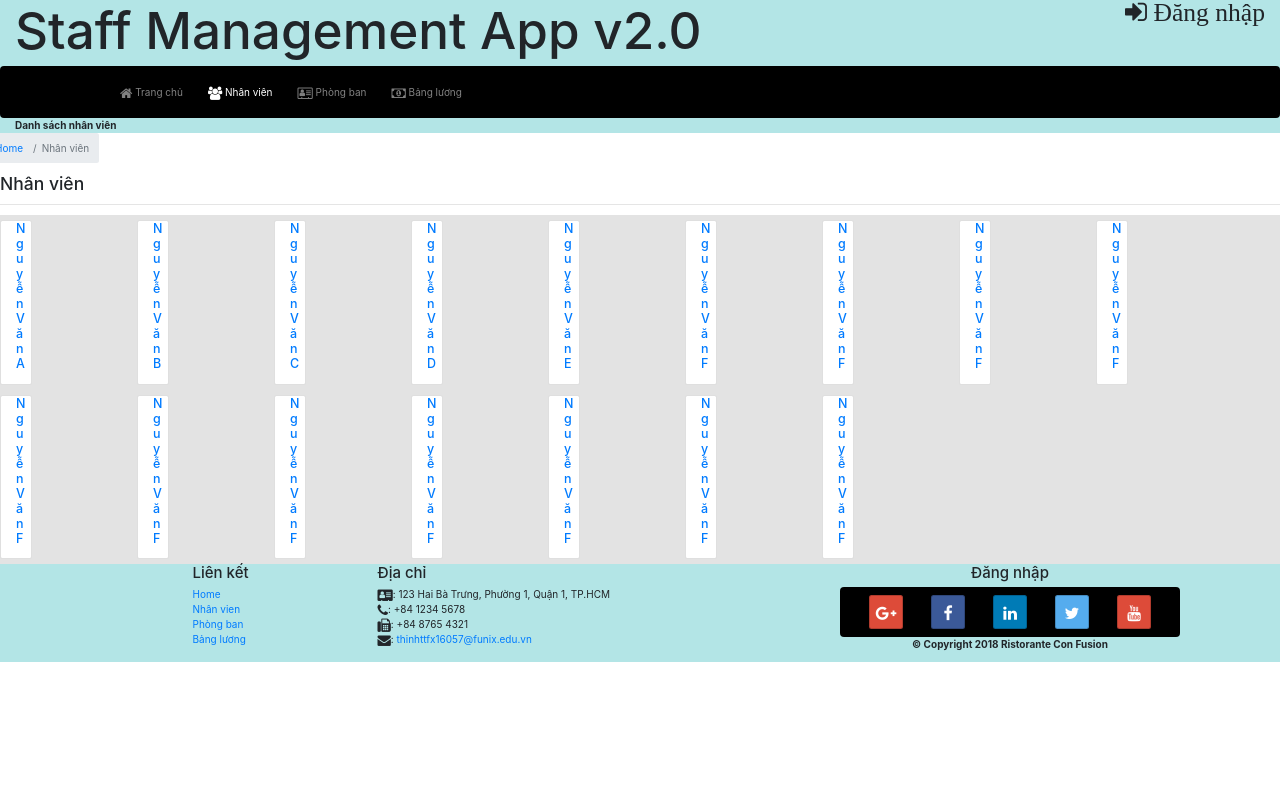
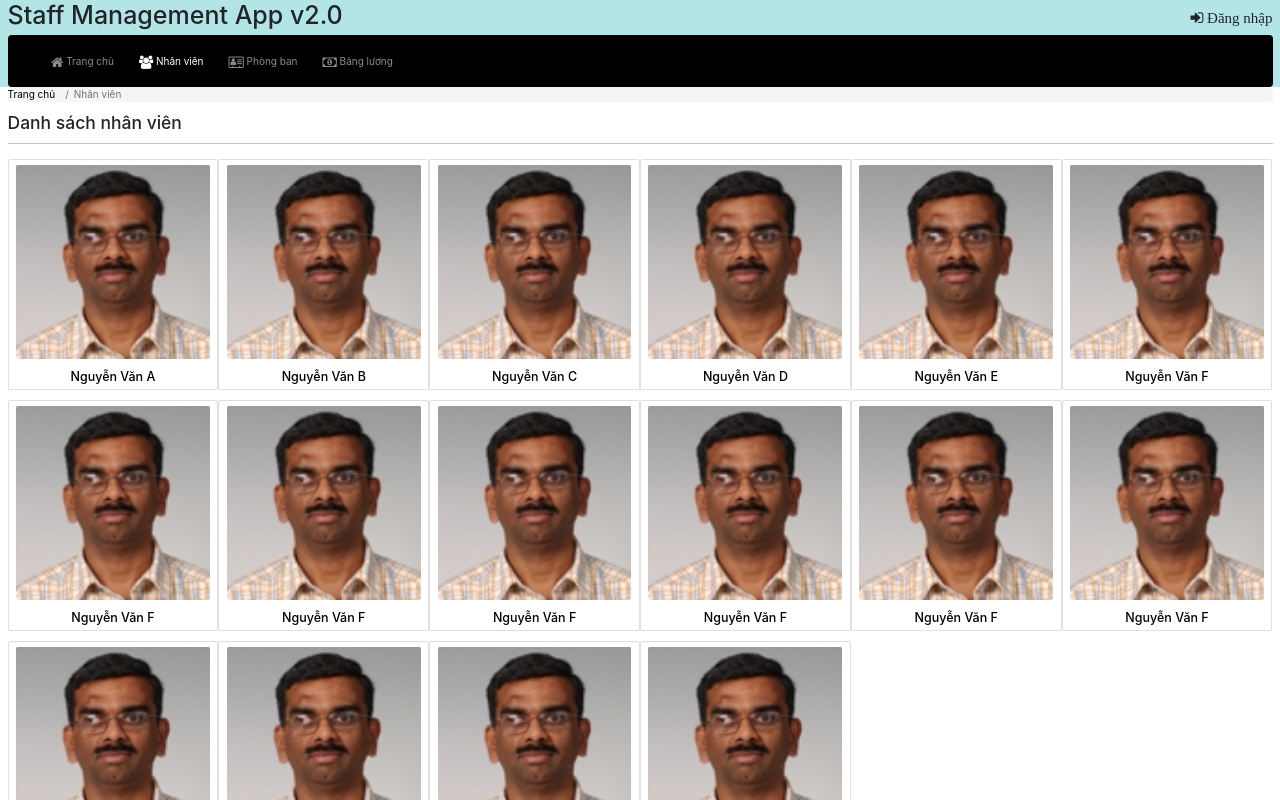
Before and after one commit to ThinhTTFX16057/tets, a React (Create React App) app: page /staff in a window 1280 px wide. Shown: the top 800 px of the page. Built offline with nearby package versions, Linux system fonts and the light colour scheme.

Commit message:
update css for main,stafflist,staffinfo,department,salary Components

```diff
--- a/package.json
+++ b/package.json
@@ -6,7 +6,7 @@
     "@testing-library/jest-dom": "^5.16.4",
     "@testing-library/react": "^12.1.4",
     "@testing-library/user-event": "^13.5.0",
-    "bootstrap": "^4.6.1",
+    "bootstrap": "^5.1.3",
     "bootstrap-social": "^5.1.1",
     "dateformat": "^5.0.3",
     "font-awesome": "4.7",
--- a/src/App.css
+++ b/src/App.css
@@ -1,14 +1,25 @@
 /*CSS header*/
 .header {background-color: rgb(179, 229, 230);}
+.floatleft{float:left}
+.floatright{float:right}
 .navbar-toggler{ background-color:rgb(0, 0, 0);
 }
 .navbar{padding:0;
-margin:0;
-background-color: rgb(0, 0, 0);
-color:white}
-.nav-item{padding-left:15px}
+    margin:0;
+    background-color: rgb(0, 0, 0);
+    color:white}
+.nav-item{padding-left:15px;}
+.nav-link{text-align:left}
 /*End CSS header*/
 
 /*CSS footer*/
 .footer {background-color: rgb(179, 229, 230);}
 /*End CSS footer*/
+
+/*CSS StaffListComponent*/
+a {text-decoration: none;
+    color:black;
+    text-align: center;}
+.title{width:120px;
+display:inline-block}
+/*End CSS StaffListComponent*/
--- a/src/components/DepartmentComponent.js
+++ b/src/components/DepartmentComponent.js
@@ -12,19 +12,19 @@ class Department extends Component{
     render(){
         const renderDepartment=this.props.departments.map((x)=>{
             return(
-                <Card kex={x.id} className='col-md-4 col-sm-6 col-12 m-1'>
+                <Card kex={x.id} className='col-md-4 col-sm-6 col-12 my-2'>
                     <CardBody>
-                        <CardTitle>{x.name}</CardTitle>
+                        <CardTitle><h4>{x.name}</h4></CardTitle>
                         <CardText>Số lượng nhân viên: {x.numberOfStaff}</CardText>
                     </CardBody>
                 </Card>
             );
         })
     return(
-        <div className="container">
+        <div className="container-fluid">
             <div className='row'>
                 <Breadcrumb>
-                    <BreadcrumbItem><Link to='/home'>Home</Link></BreadcrumbItem>
+                    <BreadcrumbItem><Link to='/home'>Trang chủ</Link></BreadcrumbItem>
                     <BreadcrumbItem><Link to='/department' active>Phòng ban</Link></BreadcrumbItem>
                 </Breadcrumb>
             </div>
--- a/src/components/FooterComponent.js
+++ b/src/components/FooterComponent.js
@@ -3,17 +3,17 @@ import React from "react";
 function Footer(props){
     return(
         <div className="footer">
-            <div className="container">
-                    <div className="col-4 offset-1 col-sm-2">
+            <div className="container-fluid">
+                    <div className="col-md-4 col-sm-6 col-12 ">
                         <h4>Liên kết</h4>
-                        <ul className="list-unstyled">
-                            <li><a href="/home">Home</a></li>
+                        <ul className="list-unstyled ">
+                            <li><a href="/home">Trang chủ</a></li>
                             <li><a href="/staff">Nhân vien</a></li>
                             <li><a href="/department">Phòng ban</a></li>
                             <li><a href="/salary">Bảng lương</a></li>
                         </ul>
                     </div>
-                    <div className="col-7 col-sm-5">
+                    <div className="col-md-4 col-sm-6 col-12">
                         <h4>Địa chỉ</h4>
                         <address>
                           <i className="fa fa-address-card fa-lg"></i>: 123 Hai Bà Trưng, Phường 1, Quận 1, TP.HCM<br />
@@ -23,7 +23,7 @@ function Footer(props){
                           thinhttfx16057@funix.edu.vn</a>
                         </address>
                     </div>
-                    <div className="col-12 col-sm-4 align-self-center">
+                    <div className="col-md-4 col-sm-6 col-12 align-self-center">
                         <div className="row justify-content-center">
                             <h4>Đăng nhập</h4>
                         </div>
--- a/src/components/HeaderComponent.js
+++ b/src/components/HeaderComponent.js
@@ -1,5 +1,5 @@
 import React, {Component} from "react";
-import { Nav, Navbar, NavbarToggler, Collapse, NavItem } from 'reactstrap';
+import { Nav, Navbar, Collapse, NavItem } from 'reactstrap';
 import { NavLink } from 'react-router-dom';
 
 class Header extends Component {
@@ -20,20 +20,19 @@ class Header extends Component {
 
     render() {
         return(
-            <div className="header">
-                <div className="container-fluid clearfix">
-                    <div className="float-left">
-                        <h4 style={{fontSize:"4vw"}}>Staff Management App v2.0</h4>
+            <div className="header container-fluid">
+                <div className="clearfix">
+                    <div className="row floatleft d-inline-block">
+                        <h4 style={{fontSize:"25px"}}>Staff Management App v2.0</h4>
                     </div>
-                    <div className="float-right">
-                        <h4 style={{fontSize:"2vw"}} className="fa fa-sign-in"> Đăng nhập</h4>
+                    <div className="row floatright d-inline-block mt-3">
+                        <h4 style={{fontSize:"15px"}} className="fa fa-sign-in"> Đăng nhập</h4>
                     </div>
                 </div>
                 <Navbar dark expand="sm">
-                    <div className="container">
-                        <NavbarToggler onClick={this.toggleNav} />
-                        <Collapse isOpen={this.state.isNavOpen} navbar>
-                            <Nav navbar >
+                    <button aria-label="Toggle navigation" type="button" className="navbar-toggler" onClick={this.toggleNav}><span class="navbar-toggler-icon"></span>Menu</button>
+                    <Collapse isOpen={this.state.isNavOpen} navbar>
+                        <Nav navbar >
                             <NavItem>
                                 <NavLink className="nav-link"  to='/home'><span className="fa fa-home fa-lg"></span> Trang chủ</NavLink>
                             </NavItem>
@@ -46,11 +45,9 @@ class Header extends Component {
                             <NavItem>
                                 <NavLink className="nav-link" to='/salary'><span className="fa fa-money fa-lg"></span> Bảng lương</NavLink>
                             </NavItem>
-                            </Nav>
-                        </Collapse>
-                    </div>
+                        </Nav>
+                    </Collapse>
                 </Navbar>
-
             </div>
         );
     }
--- a/src/components/SalaryComponent.js
+++ b/src/components/SalaryComponent.js
@@ -10,23 +10,23 @@ class Salary extends Component{
     render(){
         const renderSalary=this.props.staffs.map((x)=>{
             return(
-                <Card kex={x.id} className='col-md-4 col-sm-6 col-12 m-1'>
+                <div key={x.id} className='col-md-4 col-sm-6 col-12 my-2'>
                     <CardBody>
-                        <CardTitle>{x.name}</CardTitle>
+                        <CardTitle><h4>{x.name}</h4></CardTitle>
                         <CardText>Mã nhân viên: {x.id}</CardText>
                         <CardText>Hệ số lương: {x.salaryScale}</CardText>
                         <CardText>Số giờ làm thêm: {x.overTime}</CardText>
                         <CardText>Lương: {parseInt(x.salaryScale
                         *3000000+x.overTime*200000/8)}</CardText>
                     </CardBody>
-                </Card>
+                </div>
             );
         })
     return(
-        <div className="container">
-            <div className='row'>
+        <div className="container-fluid">
+            <div>
                 <Breadcrumb>
-                    <BreadcrumbItem><Link to='/home'>Home</Link></BreadcrumbItem>
+                    <BreadcrumbItem><Link to='/home'>Trang chủ</Link></BreadcrumbItem>
                     <BreadcrumbItem><Link to='/department' active>Phòng ban</Link></BreadcrumbItem>
                 </Breadcrumb>
             </div>
--- a/src/components/StaffInfoComponent.js
+++ b/src/components/StaffInfoComponent.js
@@ -11,52 +11,51 @@ class StaffInfo extends Component{
 
     displayInfo(staff){
         return(
-        <Card key={staff.id}>
-            <CardBody  className="col-md-3 col-sm-4 col-12 boximage">
+        <div key={staff.id} className="row">
+            <CardBody  className="col-md-3 col-sm-4 col-12">
                 <CardImg src={staff.image} />
-                <h4>{staff.name}</h4>
             </CardBody>
-            <CardBody className="col-md-9 col-sm-8 col-12 boxinfo">
+            <CardBody className="col-md-9 col-sm-8 col-12">
 
                 <h3>Họ và tên: {staff.name}</h3>
 
-                <div className="clearfix align-middle">
-                    <strong>Ngày sinh:</strong>
+                <div className="my-3">
+                    <div className="title"><strong>Ngày sinh:</strong></div>
                     <input type="text" disabled value={dateFormat(staff.doB,"dd/mm/yyyy")}></input>
                 </div>
 
 
-                <div className="clearfix align-middle">
-                    <strong>Ngày vào công ty: </strong>
+                <div className="my-3">
+                    <div className="title"><strong>Ngày vào công ty:</strong></div>
                     <input type="text" disabled value={dateFormat(staff.startDate,"dd/mm/yyyy")}></input>
                 </div>
 
 
-                <div className="clearfix align-middle">
-                    <strong>Phòng ban:</strong>
+                <div className="my-3">
+                    <div className="title"><strong>Phòng ban:</strong></div>
                     <input type="text" disabled value={staff.department.name}></input>
                 </div>
 
 
-                <div className="clearfix align-middle">
-                    <strong>Số ngày nghỉ còn lại: </strong>
+                <div className="my-3">
+                    <div className="title"><strong>Số ngày nghỉ còn lại:</strong></div>
                     <input type="text" disabled value={staff.annualLeave}></input>
                 </div>
 
 
-                <div className="clearfix align-middle">
-                    <strong>Số ngày đã làm thêm: </strong>
+                <div className="my-3">
+                    <div className="title"><strong>Số giờ đã làm thêm:</strong></div>
                     <input type="text" disabled value={staff.overTime}></input>
                 </div>
 
             </CardBody>
-        </Card>
+        </div>
         );
     };
 
     render(){
         if (this.props.staff!=null){return(
-            <div className="container">
+            <div className="body">
                 <div className='row'>
                     <Breadcrumb>
                         <BreadcrumbItem><Link to='/home'>Home</Link></BreadcrumbItem>
@@ -67,13 +66,13 @@ class StaffInfo extends Component{
                         <Navbar style={{margin: "0"}} color="info">
                             <NavbarBrand href="/"><strong>Thông tin nhân viên</strong></NavbarBrand>
                         </Navbar>
-                        <h3>{this.props.staff.name}</h3>
-                        <hr/>
+
+
                     </div>
                 </div>
-                <div className="row">
+
                     {this.displayInfo(this.props.staff)}
-                </div>
+
             </div>
         )}
         else {return(
--- a/src/components/StaffListComponent.js
+++ b/src/components/StaffListComponent.js
@@ -12,37 +12,32 @@ class StaffList extends Component{
     render(){
         const displayStaff=this.props.staffs.map((x)=>{
             return(
-            <Link to={`/staff/${x.id}`}>
+
             <Card key={x.id} className="col-md-2 col-sm-4 col-xs-6 my-2">
-                <CardImg src={x.image} alt={x.name}/>
-                <CardTitle><h5>{x.name}</h5></CardTitle>
+                <Link to={`/staff/${x.id}`}>
+                <CardImg className="my-2" src={x.image} alt={x.name}/>
+                <CardTitle className="my-2"><h5>{x.name}</h5></CardTitle>
+                </Link>
             </Card>
-            </Link>
+
             )
         });
 
 
 
         return(
-            <div>
-                <div className="App">
-                    <div className="container-fluid header">
-                        <div className="float-left">
-                            <strong>Danh sách nhân viên</strong>
-                        </div>
-                    </div>
-                </div>
+            <div className="container-fluid">
                 <div className='row'>
                 <Breadcrumb>
-                    <BreadcrumbItem><Link to='/home'>Home</Link></BreadcrumbItem>
+                    <BreadcrumbItem><Link to='/home'>Trang chủ</Link></BreadcrumbItem>
                     <BreadcrumbItem active>Nhân viên</BreadcrumbItem>
                 </Breadcrumb>
                 <div className='col-12'>
-                    <h3>Nhân viên</h3>
+                    <h3>Danh sách nhân viên</h3>
                     <hr/>
                 </div>
             </div>
-                <div class="container-fluid" style={{backgroundColor: "rgba(220,220,220,0.8)"}}>
+                <div class="container-fluid">
                     <div className="row">
                         {displayStaff}
                     </div>
```
Also changed, not shown: 1 other file (tests, documents, lock files or other folders).
